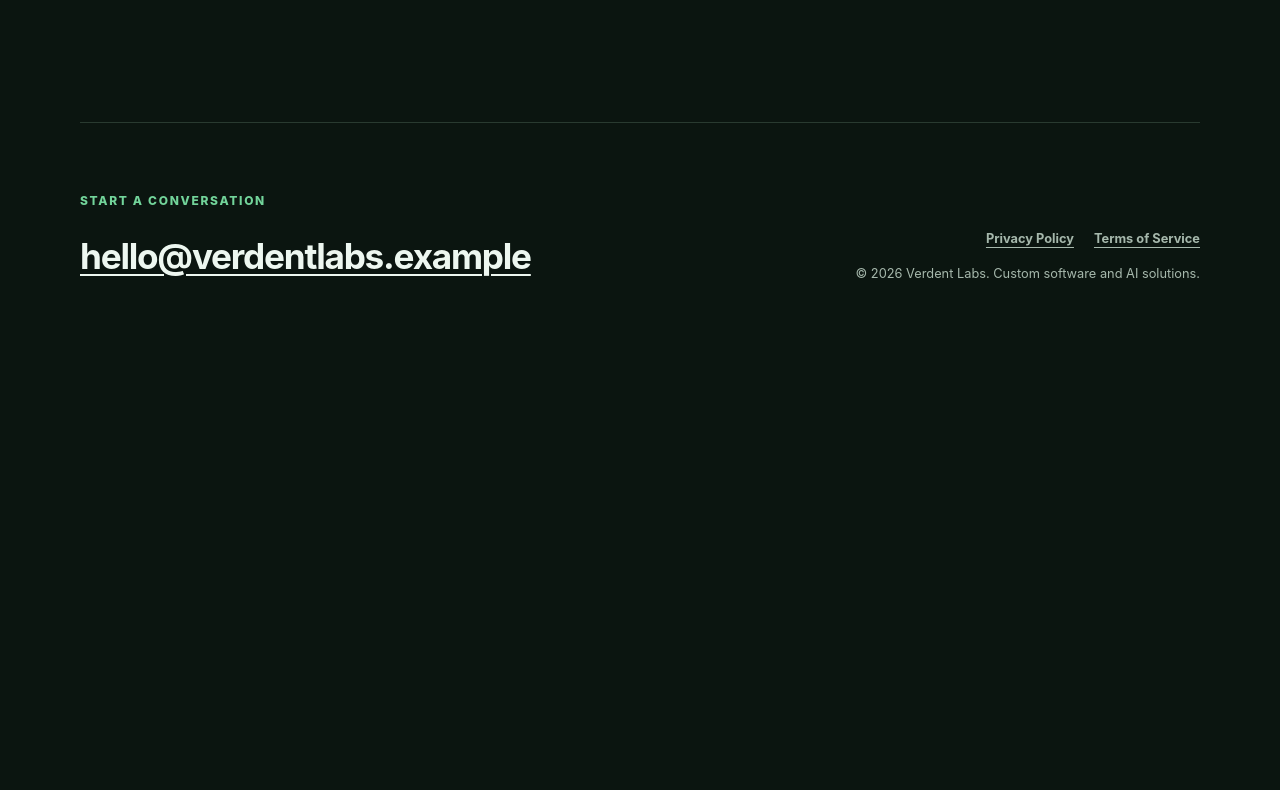
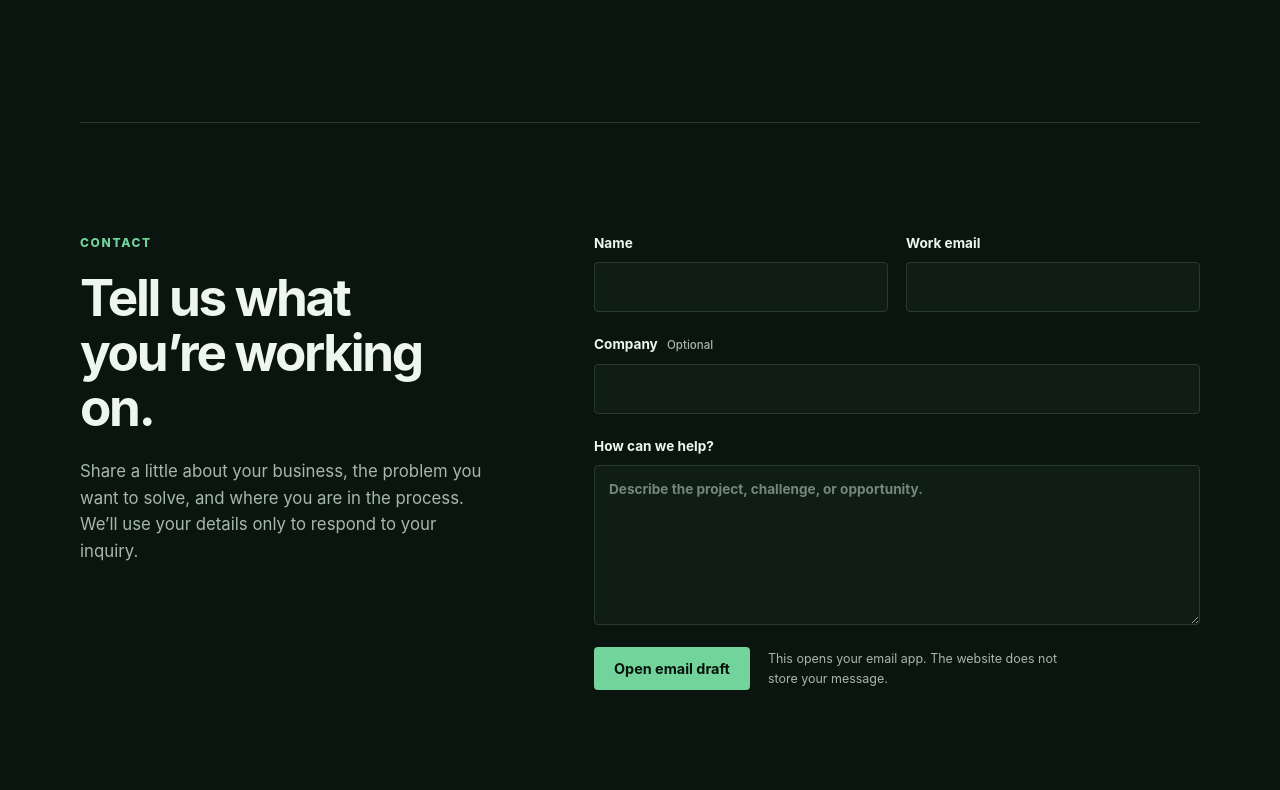
Before and after one commit to MonaRahmani/verdent-labs, a plain HTML site: page index.html in a window 1280 px wide. Shown: the part 1830-2620 px from the top of the page. Before the commit the page ends 2182 px from the top, so only its background shows below. Drawn offline with Linux system fonts and the light colour scheme.

Commit message:
Add privacy-aware contact form

```diff
--- a/index.html
+++ b/index.html
@@ -94,9 +94,81 @@
           </article>
         </div>
       </section>
+
+      <section class="contact-section" id="contact" aria-labelledby="contact-title">
+        <div class="contact-intro">
+          <p class="section-label">Contact</p>
+          <h2 id="contact-title">Tell us what you’re working on.</h2>
+          <p>
+            Share a little about your business, the problem you want to solve,
+            and where you are in the process. We’ll use your details only to
+            respond to your inquiry.
+          </p>
+        </div>
+
+        <form
+          class="contact-form"
+          action="mailto:hello@verdentlabs.example"
+          method="post"
+          enctype="text/plain"
+          data-contact-form
+        >
+          <div class="form-grid">
+            <label>
+              Name
+              <input
+                type="text"
+                name="name"
+                autocomplete="name"
+                maxlength="100"
+                required
+              />
+            </label>
+            <label>
+              Work email
+              <input
+                type="email"
+                name="email"
+                autocomplete="email"
+                maxlength="254"
+                required
+              />
+            </label>
+          </div>
+
+          <label>
+            <span>Company <span class="optional">Optional</span></span>
+            <input
+              type="text"
+              name="company"
+              autocomplete="organization"
+              maxlength="120"
+            />
+          </label>
+
+          <label>
+            How can we help?
+            <textarea
+              name="message"
+              rows="6"
+              maxlength="3000"
+              placeholder="Describe the project, challenge, or opportunity."
+              required
+            ></textarea>
+          </label>
+
+          <div class="form-actions">
+            <button class="button" type="submit">Open email draft</button>
+            <p class="form-note">
+              This opens your email app. The website does not store your message.
+            </p>
+          </div>
+          <p class="form-status" data-form-status aria-live="polite"></p>
+        </form>
+      </section>
     </main>
 
-    <footer id="contact">
+    <footer>
       <div>
         <p class="section-label">Start a conversation</p>
         <a class="contact-link" href="mailto:hello@verdentlabs.example">
--- a/site.js
+++ b/site.js
@@ -76,3 +76,38 @@
   document.addEventListener("mouseleave", resetGlow);
   window.addEventListener("blur", resetGlow);
 })();
+
+(() => {
+  const form = document.querySelector("[data-contact-form]");
+
+  if (!form) {
+    return;
+  }
+
+  const status = form.querySelector("[data-form-status]");
+
+  form.addEventListener("submit", (event) => {
+    event.preventDefault();
+
+    const formData = new FormData(form);
+    const name = formData.get("name").trim();
+    const email = formData.get("email").trim();
+    const company = formData.get("company").trim();
+    const message = formData.get("message").trim();
+    const subject = `Project inquiry from ${name}`;
+    const body = [
+      `Name: ${name}`,
+      `Email: ${email}`,
+      `Company: ${company || "Not provided"}`,
+      "",
+      "Project details:",
+      message,
+    ].join("\n");
+    const mailto = new URL(form.action);
+
+    mailto.searchParams.set("subject", subject);
+    mailto.searchParams.set("body", body);
+    status.textContent = "Your email app should open with a prepared message.";
+    window.location.href = mailto.toString();
+  });
+})();
--- a/styles.css
+++ b/styles.css
@@ -249,6 +249,110 @@ h1 {
   color: var(--muted);
 }
 
+.contact-section {
+  display: grid;
+  grid-template-columns: 0.8fr 1.2fr;
+  gap: clamp(48px, 9vw, 110px);
+  padding: 110px 0 125px;
+  border-top: 1px solid var(--line);
+}
+
+.contact-intro h2 {
+  margin-bottom: 22px;
+  font-size: clamp(2rem, 4vw, 3.5rem);
+  letter-spacing: -0.045em;
+  line-height: 1.08;
+}
+
+.contact-intro > p:last-child {
+  max-width: 480px;
+  margin-bottom: 0;
+  color: var(--muted);
+  font-size: 1.05rem;
+}
+
+.contact-form {
+  display: grid;
+  gap: 22px;
+}
+
+.form-grid {
+  display: grid;
+  grid-template-columns: repeat(2, minmax(0, 1fr));
+  gap: 18px;
+}
+
+.contact-form label {
+  display: grid;
+  gap: 8px;
+  color: var(--ink);
+  font-size: 0.85rem;
+  font-weight: 700;
+}
+
+.optional {
+  margin-left: 6px;
+  color: var(--muted);
+  font-size: 0.72rem;
+  font-weight: 500;
+}
+
+.contact-form input,
+.contact-form textarea {
+  width: 100%;
+  padding: 13px 14px;
+  color: var(--ink);
+  background: #0f1d15;
+  border: 1px solid var(--line);
+  border-radius: 4px;
+  font: inherit;
+}
+
+.contact-form textarea {
+  min-height: 160px;
+  resize: vertical;
+}
+
+.contact-form input:focus,
+.contact-form textarea:focus {
+  border-color: var(--accent);
+  outline: 3px solid rgb(114 212 154 / 18%);
+  outline-offset: 1px;
+}
+
+.contact-form textarea::placeholder {
+  color: #75877b;
+}
+
+.form-actions {
+  display: flex;
+  align-items: center;
+  gap: 18px;
+}
+
+.form-actions .button {
+  flex: 0 0 auto;
+  border: 0;
+  cursor: pointer;
+  font-family: inherit;
+}
+
+.form-note,
+.form-status {
+  margin: 0;
+  color: var(--muted);
+  font-size: 0.78rem;
+}
+
+.form-note {
+  max-width: 320px;
+}
+
+.form-status {
+  min-height: 1.3em;
+  color: var(--accent);
+}
+
 footer {
   display: flex;
   align-items: end;
@@ -383,8 +487,19 @@ footer {
   }
 
   .about,
-  .services {
+  .services,
+  .contact-section {
     padding: 80px 0;
+  }
+
+  .contact-section,
+  .form-grid {
+    grid-template-columns: 1fr;
+  }
+
+  .form-actions {
+    align-items: flex-start;
+    flex-direction: column;
   }
 
   .service-grid {
```
Also changed, not shown: privacy-policy.html (+4 -2 lines).
